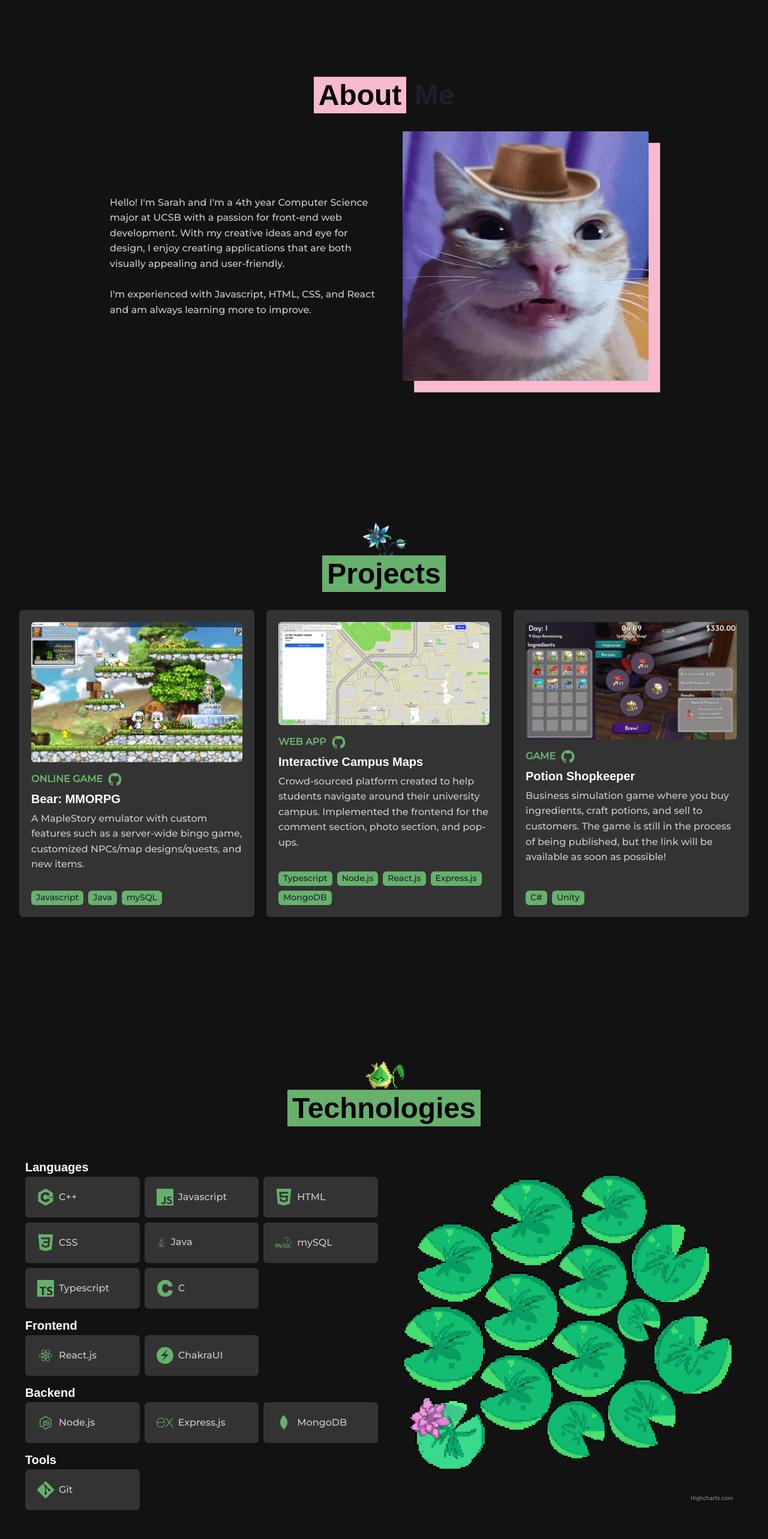
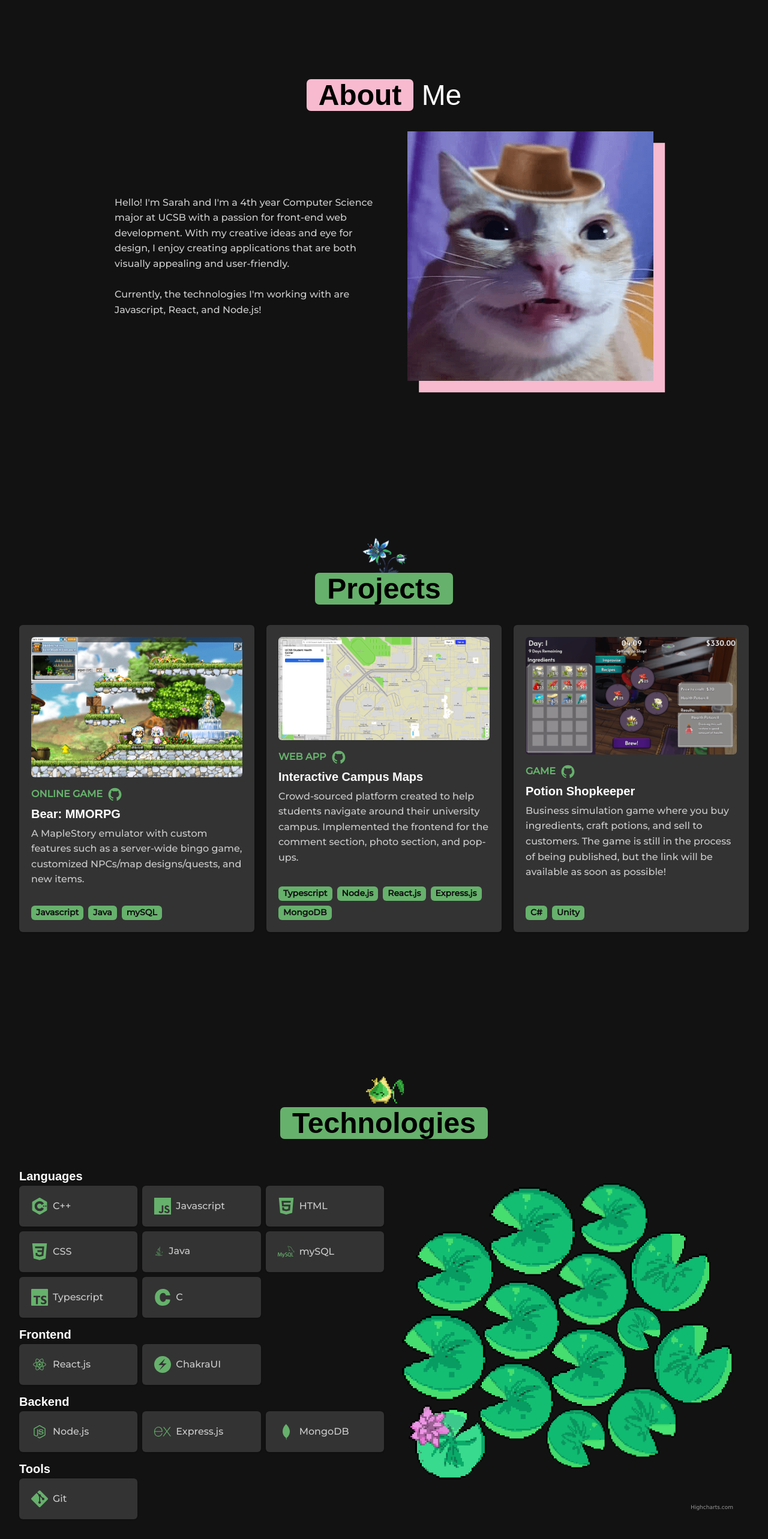
Before and after one commit to sarahkwon/sarahkwon.github.io, a React (Create React App) app: page / in a window 1280 px wide. Shown: the part 900-3466 px from the top of the page at 60% size. Built offline with nearby package versions, Linux system fonts and the light colour scheme; what highcharts-pattern-fill would draw is missing.

Commit message:
Update styling for padding/margins

```diff
--- a/src/components/AboutMe.js
+++ b/src/components/AboutMe.js
@@ -17,22 +17,20 @@ const AboutMe = () => {
     <Box>
       <Header text='About Me' highlight={['About']} color={aboutMeColor} textColor='black' />
       <Center>
-        <Stack direction={['column', 'column', 'row']} spacing={10}>
+        <Stack direction={['column', 'column', 'row']} spacing={10} padding='25px' pt={0}>
           <Center>
             <SlideFade in={inView} ref={ref} offsetY='40px'>
-              <Text p={[5, 0]} maxWidth='md' textStyle='text' tabIndex='0'>
+              <Text maxWidth='md' textStyle='text'>
                 Hello! I&apos;m Sarah and I&apos;m a 4th year Computer Science major at UCSB with a passion for front-end web development. With my creative ideas and eye for design, I enjoy creating applications that are both visually appealing and user-friendly.
                 <br/>
                 <br/>
-                I&apos;m experienced with Javascript, HTML, CSS, and React and am always learning more to improve.
+                Currently, the technologies I&apos;m working with are Javascript, React, and Node.js!
               </Text>
             </SlideFade>
           </Center>
           <Center>
             <SlideFade in={inView} ref={ref} offsetY='40px'>
               <Image
-                mr={4}
-                tabIndex='0'
                 boxShadow={[`3vw 3vw ${aboutMeColor}`, `1.5vw 1.5vw ${aboutMeColor}`]}
                 src={CatPic}
                 alt='A picture of me'/>
--- a/src/components/Artworks.js
+++ b/src/components/Artworks.js
@@ -22,12 +22,11 @@ const Artworks = () => {
 
   return (
     <Box>
-      <Header text='My Art :)' highlight={['Art']} color={artworksColor} textColor='black'/>
+      <Header text='My Art :)' highlight={['Art']} color={artworksColor}/>
       <SlideFade ref={ref} in={inView} offsetY='-50px'>
-        <Container maxW='7xl' >
+        <Container maxW='7xl' p={0}>
           <Collapse startingHeight='500px' in={showMore} >
             <Box
-              padding={4}
               w='100%'
               maxW='100%'
               mx='auto'
@@ -46,7 +45,13 @@ const Artworks = () => {
             </Box>
           </Collapse>
           <Center pt={5}>
-            <Button aria-label={showMore ? 'Show Less' : 'Show More'} onClick={handleShowMore} bg={artworksColor}>{showMore ? 'Show Less' : 'Show More'}</Button>
+            <Button
+              aria-label={showMore ? 'Show Less' : 'Show More'}
+              onClick={handleShowMore}
+              bg={artworksColor}
+            >
+              {showMore ? 'Show Less' : 'Show More'}
+            </Button>
           </Center>
         </Container>
       </SlideFade>
--- a/src/components/Contacts.js
+++ b/src/components/Contacts.js
@@ -6,8 +6,8 @@ import { Box, Center, Text, VStack } from '@chakra-ui/react'
 
 const Contacts = () => {
   return (
-    <Box p={15}>
-      <Header text="Contact Me" highlight={['Contact']} color={contactsColor} textColor='black'/>
+    <Box>
+      <Header text="Contact Me" highlight={['Contact']} color={contactsColor}/>
       <Center>
         <VStack p={1}>
           <Text textStyle='text' textAlign='center'>Feel free to contact me if you have any questions or want to connect! </Text>
--- a/src/components/Header.js
+++ b/src/components/Header.js
@@ -2,7 +2,7 @@ import { Highlight, Box, Center, Heading, Spacer, SlideFade } from '@chakra-ui/r
 import { useInView } from 'react-intersection-observer'
 
 const Header = (props) => {
-  const { text, highlight, color, textColor } = props
+  const { text, highlight, color } = props
   const { ref, inView } = useInView({
     threshold: 0.5,
     triggerOnce: true,
@@ -10,16 +10,16 @@ const Header = (props) => {
   })
 
   return (
-    <Box tabIndex='0'>
+    <Box>
       <SlideFade in={inView} ref={ref} offsetY='30px'>
         <Center>
           <Heading
-            textStyle='h2'
+            variant='section'
             size='2xl'
           >
             <Highlight
               query={highlight}
-              styles={{ px: '2', py: '1', bg: color, color: textColor }}
+              styles={{ px: '5', bg: `${color}`, color: 'black', borderRadius: '7px', fontWeight: 'bold' }}
             >
               {text}
             </Highlight>
--- a/src/components/ProjectCard.js
+++ b/src/components/ProjectCard.js
@@ -8,7 +8,7 @@ const CardHeader = (props) => {
   const { name } = props
 
   return (
-    <Heading textStyle='cardHeader' size='md'>
+    <Heading variant='subheading' size='md'>
       {name}
     </Heading>
   )
@@ -21,7 +21,6 @@ const ProjectCard = (props) => {
     <Card
       maxW={'lg'}
       h={{ base: 'auto', md: 'lg', lg: 'lg' }}
-      tabIndex='0'
       bg='#333333'
     >
       <CardBody>
--- a/src/components/Projects.js
+++ b/src/components/Projects.js
@@ -53,7 +53,7 @@ const Projects= () => {
   return (
     <Box>
       <MiniGuy image={SilentPrincess} maxSize='75px'/>
-      <Header text='Projects' highlight={['Projects']} color={projectsColor} textColor='black'/>
+      <Header text='Projects' highlight={['Projects']} color={projectsColor}/>
       <Container maxW='7xl' ref={ref}>
         <SimpleGrid columns={[1, 1, 2, 3]} spacing={5}>
           {projects.map((project) => {
--- a/src/components/Section.js
+++ b/src/components/Section.js
@@ -6,7 +6,7 @@ const Section = (props) => {
   return (
     <Box>
       <Spacer height={paddingTop}/>
-      <Box id={id} pt='75px' tabIndex='0'>
+      <Box id={id} pt='75px'>
         {section}
       </Box>
     </Box>
--- a/src/components/TechSubsection.js
+++ b/src/components/TechSubsection.js
@@ -8,8 +8,7 @@ const TechSubsection = (props) => {
   return (
     <SlideFade in={inView} offsetX='-30px'>
       <Heading
-        tabIndex='0'
-        textStyle='cardHeader'
+        variant='subheading'
         size='md'
         pt={4}
         pb={1}
--- a/src/components/TechTag.js
+++ b/src/components/TechTag.js
@@ -3,7 +3,7 @@ import { Tag } from '@chakra-ui/react'
 const TechTag = (props) => {
   const { text, color } = props
   return (
-    <Tag bg={color}>
+    <Tag bg={color} color='#121212' fontWeight='bold'>
       {text}
     </Tag>
   )
--- a/src/components/Technology.js
+++ b/src/components/Technology.js
@@ -113,17 +113,17 @@ const Technology = () => {
   return (
     <Box paddingTop='25px'>
       <MiniGuy image={Korok} maxSize='75px'/>
-      <Header text='Technologies' highlight={['Technologies']} color={technologyColor} textColor='black'/>
+      <Header text='Technologies' highlight={['Technologies']} color={technologyColor}/>
       <Container maxW='7xl'>
         <SimpleGrid columns={[1, 1, 1, 2]} ref={ref}>
-          <SimpleGrid columns={1} p='10px'>
+          <SimpleGrid columns={1}>
             <TechSubsection data={languageTech} inView={inView} type='Languages'/>
             <TechSubsection data={frontendTech} inView={inView} type='Frontend'/>
             <TechSubsection data={backendTech} inView={inView} type='Backend'/>
             <TechSubsection data={toolTech} inView={inView} type='Tools'/>
           </SimpleGrid>
           <Center>
-            <Container tabIndex='0' maxW={['7xl', '7xl', '2xl', '2xl', '7xl']}>
+            <Container maxW={['7xl', '7xl', '2xl', '2xl', '7xl']}>
               <BubbleChart data={data}/>
             </Container>
           </Center>
```
